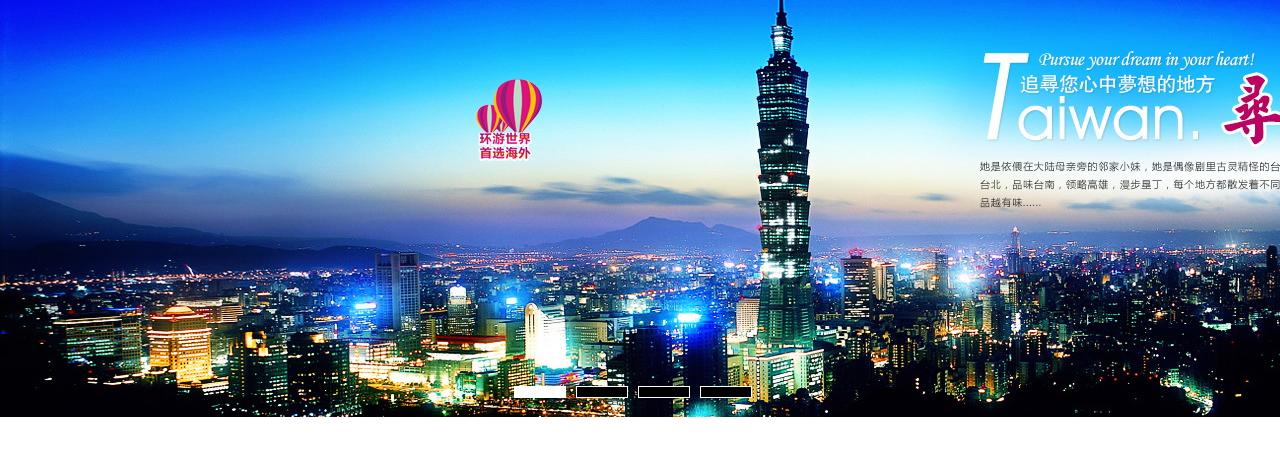
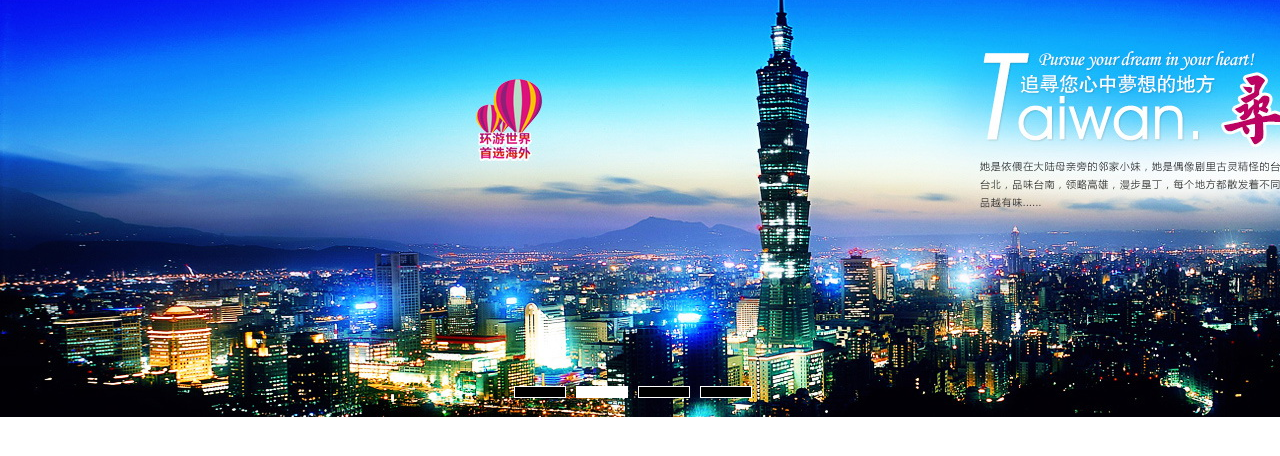
Before and after one commit to DACloud/journey-website, a plain HTML site: page index.html in a window 1280 px wide. Both pictures are taken after a click on the item 602 px from the left and 544 px from the top of the page. Shown: the part 152-608 px from the top of the page. Drawn offline with Linux system fonts and the light colour scheme.

Commit message:
adv totally finished(bug fixed)
In the last version,there was bug that made the level 2 menue hiding in
the bottom of the div.adv. So I added "z-index" to fixe it.

```diff
--- a/css/basic.css
+++ b/css/basic.css
@@ -145,6 +145,7 @@
 		border:2px solid #e10076;
 		border-top: none;/*上边框取消，同时体现了代码的优先级，越到后面优先级越高*/
 		position: absolute; /*为了让二级菜单悬浮在导航栏之上*/
+		z-index: 9;/*为了让二级菜单悬浮在下面的广告之上，不加的话看不见效果*/
 		left: 0;
 		top: 49px;
 		display: none;
--- a/js/index.js
+++ b/js/index.js
@@ -27,19 +27,19 @@
 	// 导航栏效果代码结束
 	// 广告效果代码开始
 		//点击效果
-	// 	var i = $(this).index();
-	// 	$("#adv .contr ul li").click(function(){
-	// 		$("#adv .pic ul li").eq(i).fadeIn(300).siblings().fadeOut(300);
-	// 		$(this).addClass("Fcontr").siblings().removeClass("Fcontr");
-	// 	})
-	// 	//自动播放效果
-	// 	function autoPlay(){
-	// 		i++;
-	// 		if(i>3){
-	// 			i=0
-	// 		}
-	// 		$("#adv .pic ul li").eq(i).fadeIn(300).siblings().fadeOut(300);
-	// 		$("#adv .contr ul li").eq(i).addClass("Fcontr").siblings().removeClass("Fcontr");
-	// 	}
-	// 	setInterval("autoPlay()",5000);
+		var i = $(this).index();
+		$("#adv .contr ul li").click(function(){
+			$("#adv .pic ul li").eq(i).fadeIn(300).siblings().fadeOut(300);
+			$(this).addClass("Fcontr").siblings().removeClass("Fcontr");
+		})
+		//自动播放效果
+		function autoPlay(){
+			i++;
+			if(i>3){
+				i=0
+			}
+			$("#adv .pic ul li").eq(i).fadeIn(300).siblings().fadeOut(300);
+			$("#adv .contr ul li").eq(i).addClass("Fcontr").siblings().removeClass("Fcontr");
+		}
+		setInterval("autoPlay()",5000);
 	// // 广告效果代码结束
```
